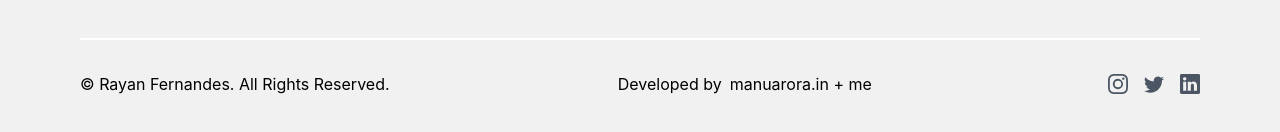
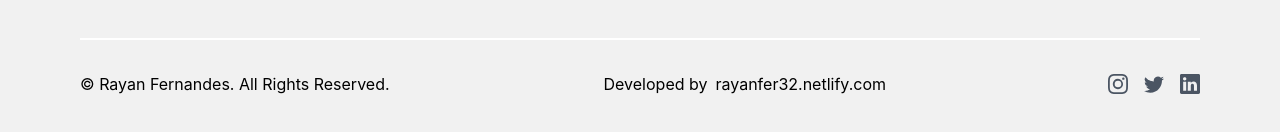
Before and after one commit to rayanfer32/rayanfer32.github.io, a Next.js app: page / in a window 1280 px wide. Shown: the part 5255-5387 px from the top of the page. Built offline with nearby package versions, Linux system fonts and the light colour scheme; no server answers.

Commit message:
fix: update footer

```diff
--- a/components/Footer.js
+++ b/components/Footer.js
@@ -18,7 +18,7 @@ export default function Footer() {
                   className="hover:bg-red-500 rounded-md px-2 py-1  hover:text-gray-50"
                   href={`https://${userData.credits}`}
                 >
-                  {userData.credits} + me
+                  {userData.credits}
                 </a>
               </div>
             </div>
--- a/constants/data.js
+++ b/constants/data.js
@@ -8,7 +8,7 @@ const userData = {
   phone: "+91 8722277308",
   address: "Mangalore, Karnataka, India.",
   domainURL: "https://rayanfer32.github.io",
-  credits: "manuarora.in",
+  credits: "rayanfer32.netlify.com",
   techStack: [
     "react",
     "javascript",
```
